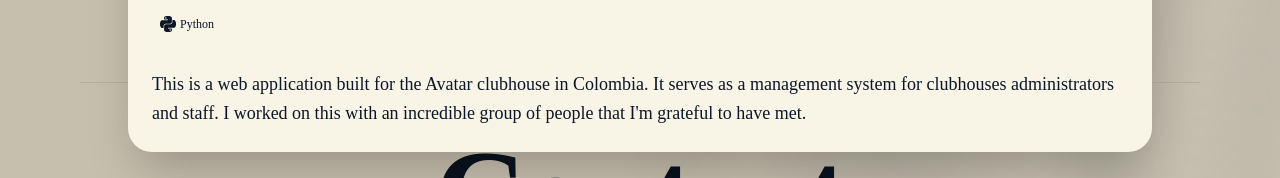
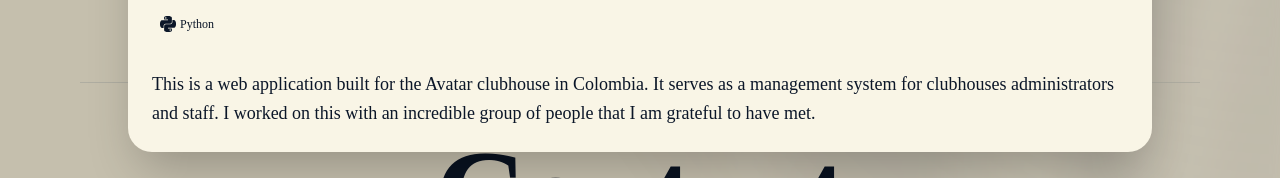
Before and after one commit to davisernst04/portfolio, a Next.js app: page / in a window 1280 px wide. Both pictures are taken after a click on the element 280 px from the left and 2226 px from the top of the page. Shown: the part 2359-2537 px from the top of the page. Built offline with nearby package versions, Linux system fonts and the light colour scheme.

Commit message:
Fix apos error

```diff
--- a/src/components/ProjectCards.tsx
+++ b/src/components/ProjectCards.tsx
@@ -309,7 +309,7 @@ const cards = [
       <p>
         This is a web application built for the Avatar clubhouse in Colombia. It
         serves as a management system for clubhouses administrators and staff. I
-        worked on this with an incredible group of people that I'm grateful to
+        worked on this with an incredible group of people that I am grateful to
         have met.
       </p>
     ),
```
